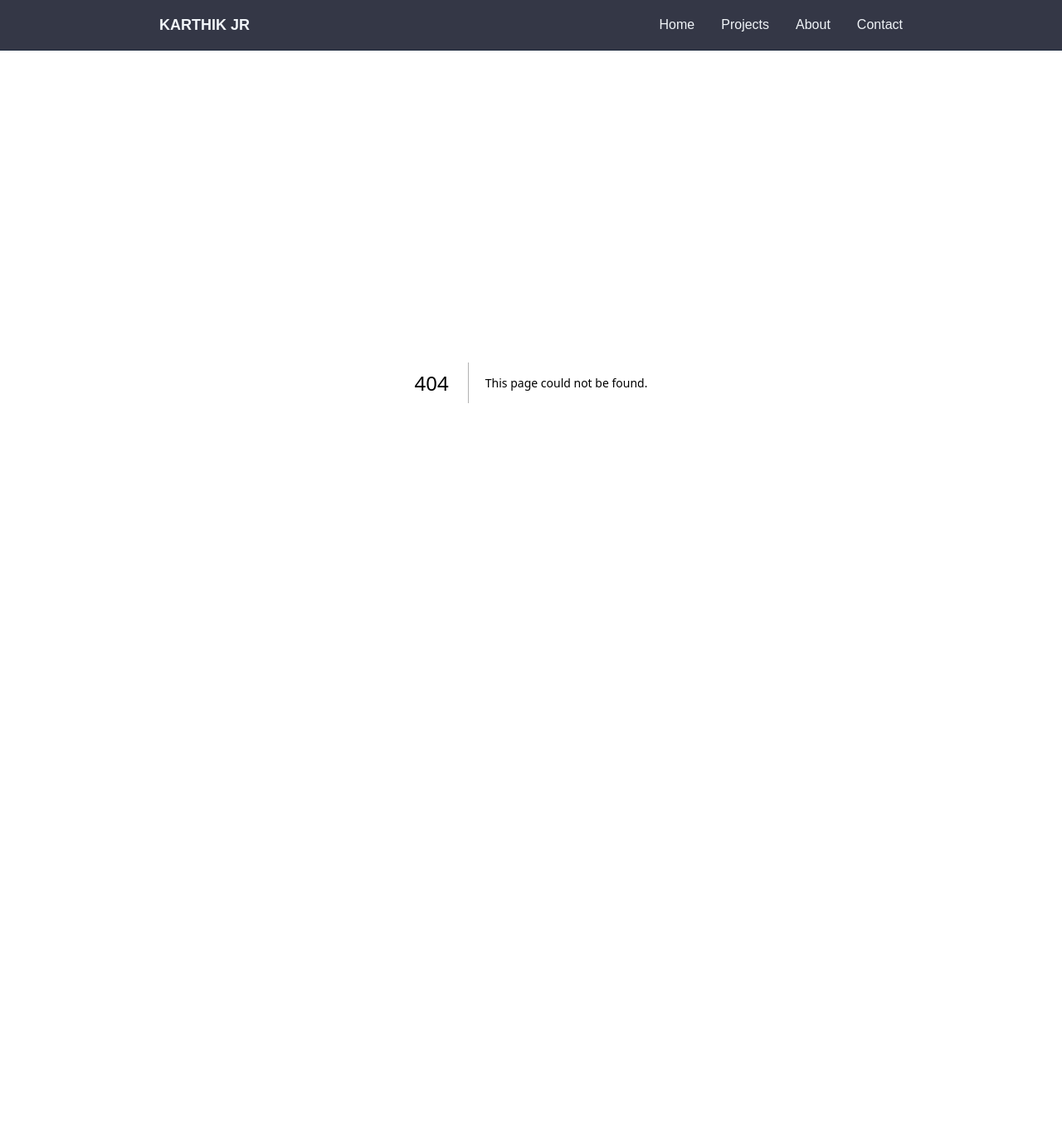
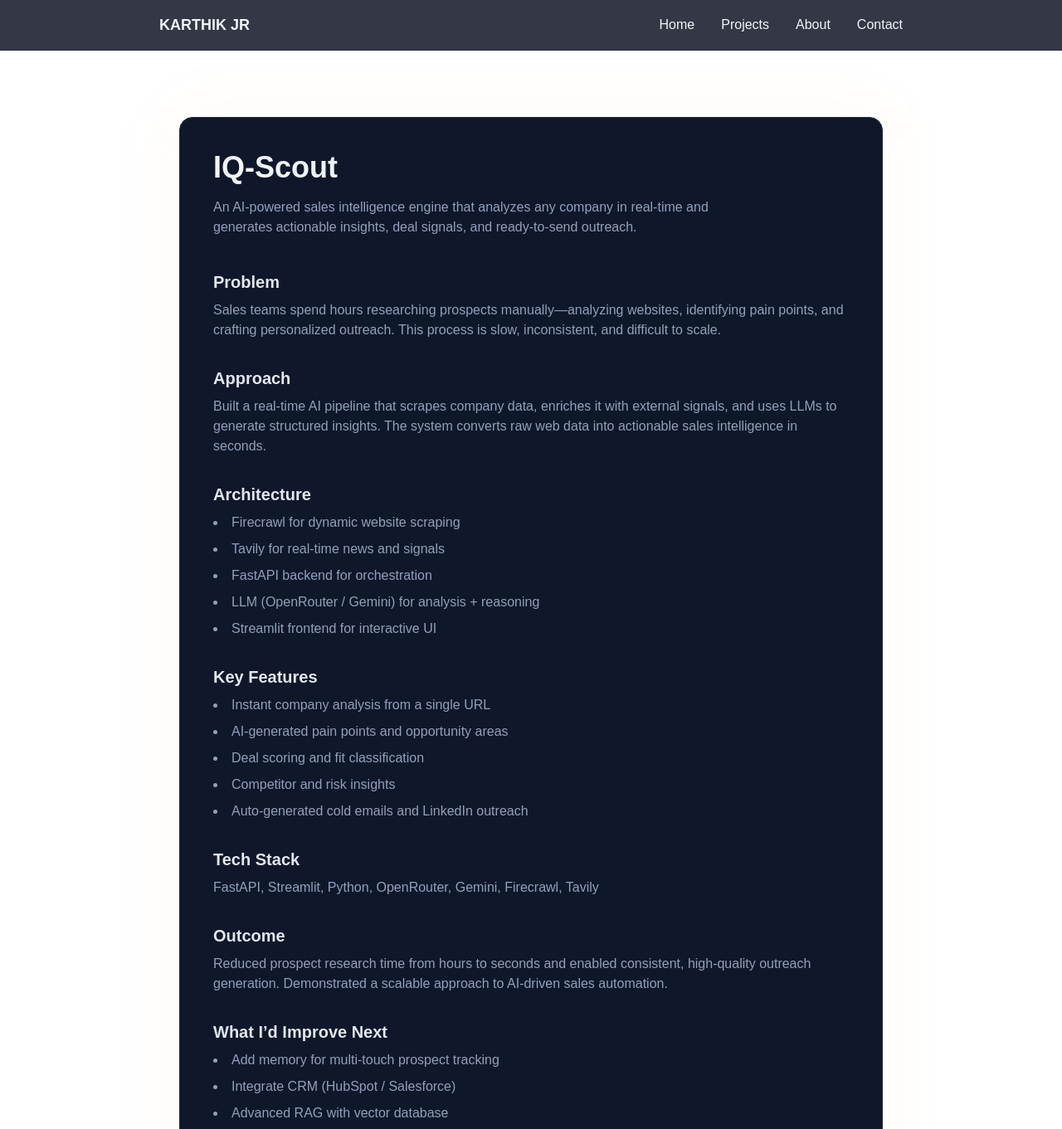
Before and after one commit to Karthikgowdajr/portfolio, a Next.js app: page /projects/iq-scout in a window 1280 px wide. Before the commit this address had no page. Shown: the top 1361 px of the page at 83% size. Before the commit the page ends 861 px from the top, so only its background shows below. Built offline with nearby package versions, Linux system fonts and the light colour scheme.

Commit message:
iq-scout: project update

```diff
--- /dev/null
+++ b/app/projects/iq-scout/page.tsx
@@ -0,0 +1,105 @@
+export default function IQScoutCaseStudy() {
+  return (
+    <main className="min-h-screen px-6 py-20 max-w-4xl mx-auto">
+      <section
+        className="relative rounded-2xl bg-slate-900 border border-slate-800 p-10
+                   before:absolute before:inset-0 before:rounded-2xl
+                   before:bg-orange-400/5 before:blur-2xl before:-z-10"
+      >
+        {/* Title */}
+        <h1 className="text-4xl font-bold text-slate-100">
+          IQ-Scout
+        </h1>
+
+        <p className="mt-4 text-slate-400 max-w-2xl">
+          An AI-powered sales intelligence engine that analyzes any company
+          in real-time and generates actionable insights, deal signals, and
+          ready-to-send outreach.
+        </p>
+
+        {/* Problem */}
+        <section className="mt-10">
+          <h2 className="text-xl font-semibold text-slate-200">Problem</h2>
+          <p className="mt-2 text-slate-400">
+            Sales teams spend hours researching prospects manually—analyzing websites,
+            identifying pain points, and crafting personalized outreach. This process is slow,
+            inconsistent, and difficult to scale.
+          </p>
+        </section>
+
+        {/* Approach */}
+        <section className="mt-8">
+          <h2 className="text-xl font-semibold text-slate-200">Approach</h2>
+          <p className="mt-2 text-slate-400">
+            Built a real-time AI pipeline that scrapes company data, enriches it with external signals,
+            and uses LLMs to generate structured insights. The system converts raw web data into
+            actionable sales intelligence in seconds.
+          </p>
+        </section>
+
+        {/* Architecture */}
+        <section className="mt-8">
+          <h2 className="text-xl font-semibold text-slate-200">Architecture</h2>
+          <ul className="mt-2 text-slate-400 space-y-2 list-disc list-inside">
+            <li>Firecrawl for dynamic website scraping</li>
+            <li>Tavily for real-time news and signals</li>
+            <li>FastAPI backend for orchestration</li>
+            <li>LLM (OpenRouter / Gemini) for analysis + reasoning</li>
+            <li>Streamlit frontend for interactive UI</li>
+          </ul>
+        </section>
+
+        {/* Key Features */}
+        <section className="mt-8">
+          <h2 className="text-xl font-semibold text-slate-200">Key Features</h2>
+          <ul className="mt-2 text-slate-400 space-y-2 list-disc list-inside">
+            <li>Instant company analysis from a single URL</li>
+            <li>AI-generated pain points and opportunity areas</li>
+            <li>Deal scoring and fit classification</li>
+            <li>Competitor and risk insights</li>
+            <li>Auto-generated cold emails and LinkedIn outreach</li>
+          </ul>
+        </section>
+
+        {/* Tech Stack */}
+        <section className="mt-8">
+          <h2 className="text-xl font-semibold text-slate-200">Tech Stack</h2>
+          <p className="mt-2 text-slate-400">
+            FastAPI, Streamlit, Python, OpenRouter, Gemini, Firecrawl, Tavily
+          </p>
+        </section>
+
+        {/* Outcome */}
+        <section className="mt-8">
+          <h2 className="text-xl font-semibold text-slate-200">Outcome</h2>
+          <p className="mt-2 text-slate-400">
+            Reduced prospect research time from hours to seconds and enabled
+            consistent, high-quality outreach generation. Demonstrated a scalable
+            approach to AI-driven sales automation.
+          </p>
+        </section>
+
+        {/* Improvements */}
+        <section className="mt-8">
+          <h2 className="text-xl font-semibold text-slate-200">
+            What I’d Improve Next
+          </h2>
+          <ul className="mt-2 text-slate-400 space-y-2 list-disc list-inside">
+            <li>Add memory for multi-touch prospect tracking</li>
+            <li>Integrate CRM (HubSpot / Salesforce)</li>
+            <li>Advanced RAG with vector database</li>
+            <li>Real-time lead scoring dashboard</li>
+            <li>Multi-agent pipeline for deeper analysis</li>
+          </ul>
+        </section>
+
+        {/* Impact Line (🔥 Important for founders) */}
+        <section className="mt-10">
+          <p className="text-orange-400 font-semibold text-lg">
+            → IQ-Scout transforms raw company data into sales-ready intelligence instantly.
+          </p>
+        </section>
+      </section>
+    </main>
+  );
+}
--- a/app/projects/page.tsx
+++ b/app/projects/page.tsx
@@ -105,6 +105,56 @@ export default function ProjectsPage() {
   </div>
 </div>
 
+        {/* IQ-Scout */}
+    <div className="relative rounded-xl bg-slate-900 border border-slate-800 p-6
+                shadow-sm hover:shadow-lg transition-all
+                hover:-translate-y-1 hover:border-teal-400/40">
+  <div className="flex items-center gap-2">
+  <h2 className="text-xl font-semibold text-slate-100">IQ Scout</h2>
+  <h2 className="text-emerald-400 hover:text-emerald-200 transition-colors">● Live</h2>
+</div>
+
+
+  <p className="mt-2 text-slate-400">
+  IQ-Scout, an AI-driven sales engine that automates lead research by scraping
+  company data and generating instant intelligence briefs.
+  </p>
+
+  <div className="mt-4 flex items-center gap-4">
+    <a
+      href="/projects/iq-scout"
+      className="text-teal-400 hover:text-teal-300 transition-colors"
+    >
+      Case study →
+    </a>
+      <a
+    href="https://iq-scout.streamlit.app/"
+    target="_blank"
+    rel="noopener noreferrer"
+    className="text-emerald-400 hover:text-emerald-300 transition-colors"
+  >
+    Live demo ↗
+  </a>
+   <a
+    href="https://www.loom.com/share/e3a24c63bb444a1ba057820a594ec716"
+    target="_blank"
+    rel="noopener noreferrer"
+    className="text-emerald-400 hover:text-emerald-300 transition-colors"
+  >
+    Video demo ↗
+  </a>
+    <a
+      href="https://github.com/Karthikgowdajr/IQ-Scout"
+      target="_blank"
+      rel="noopener noreferrer"
+      className="text-slate-400 hover:text-slate-200 transition-colors"
+    >
+      GitHub ↗
+    </a>
+  </div>
+</div>
+
+
     {/* Resume Sensei */}
     <div className="relative rounded-xl bg-slate-900 border border-slate-800 p-6
                 shadow-sm hover:shadow-lg transition-all
```
Also changed, not shown: app/projects/data-sage/page.tsx (line endings or trailing spaces).
